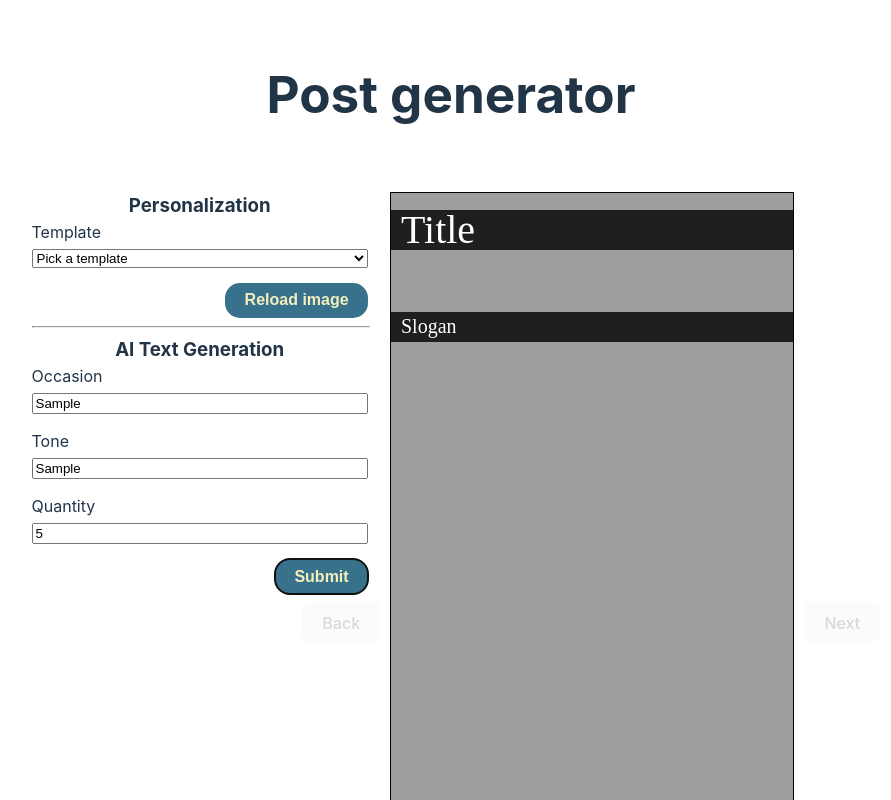
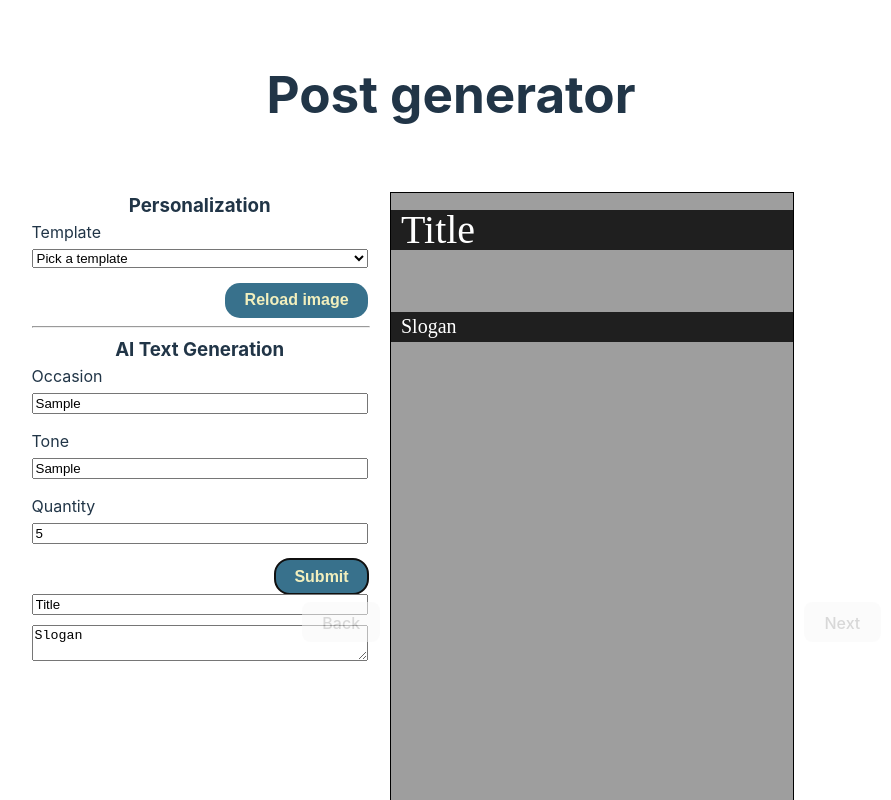
Before and after one commit to BasileDM/Brief-Post-Generator, a Vue app: page / in a window 1280 px wide. Both pictures are taken after typing "Sample", "Sample", "5" into the empty fields and a click on the button "Submit". Shown: the top 800 px of the page, without its empty margins (189-1080 px from the left). Built offline with nearby package versions, Linux system fonts and the light colour scheme; no server answers.

Commit message:
Create : live modifier of slogan and title

```diff
--- a/src/App.vue
+++ b/src/App.vue
@@ -17,6 +17,7 @@ const currentIndex = ref(0);
 const downloadType = ref('downloadType');
 const canvasRef = ref();
 const loading = ref(false);
+const resultAPI = ref(false);
 
 
 const handleDownload = (e: Event) => {
@@ -26,6 +27,7 @@ const handleDownload = (e: Event) => {
 
 const handleFrom = async () => {
   loading.value = true;
+  resultAPI.value = false;
   try {
     const arrayInput = document.querySelectorAll('input') as NodeListOf<HTMLInputElement>;
     const inputValues = Array.from(arrayInput).reduce((arr, input) => {
@@ -50,6 +52,7 @@ const handleFrom = async () => {
     console.error('Error while generating results:', Error);
   }
   finally {
+    resultAPI.value = true;
     loading.value = false;
   }
 }
@@ -98,7 +101,11 @@ const handleReloadImage = async () => {
     <div class="main_content">
       <div class="block_left">
         <!-- appel formulaire -->
-        <Form @formSubmit="handleFrom" @templateChange="handleTemplateChange" @reloadImage="handleReloadImage"/>
+        <Form @formSubmit="handleFrom" @templateChange="handleTemplateChange" @reloadImage="handleReloadImage" />
+        <div v-if="resultAPI" class="vertical gap10">
+          <input type="text" v-model="title">
+          <textarea v-model="slogan"></textarea>
+        </div>
       </div>
       <div class="block_right">
         <!-- appel résultat -->
@@ -107,7 +114,7 @@ const handleReloadImage = async () => {
           <Spinner />
         </div>
         <div class="vertical" v-else>
-          <ResultCanvas :templateType="template" :title="title" :slogan="slogan" ref="canvasRef"/>
+          <ResultCanvas :templateType="template" :title="title" :slogan="slogan" ref="canvasRef" />
           <SelectDownloadType @downloadType="handleDownloadTypeChange" />
           <button id="download" @click="handleDownload">Download</button>
         </div>
@@ -152,6 +159,9 @@ const handleReloadImage = async () => {
   display: flex;
   flex-direction: column;
 }
+.gap10 {
+  gap: 10px;
+}
 
 .pagination {
   width: 80px;
@@ -163,5 +173,4 @@ const handleReloadImage = async () => {
   opacity: 0.5;
   cursor: not-allowed;
 }
-
 </style>
```
